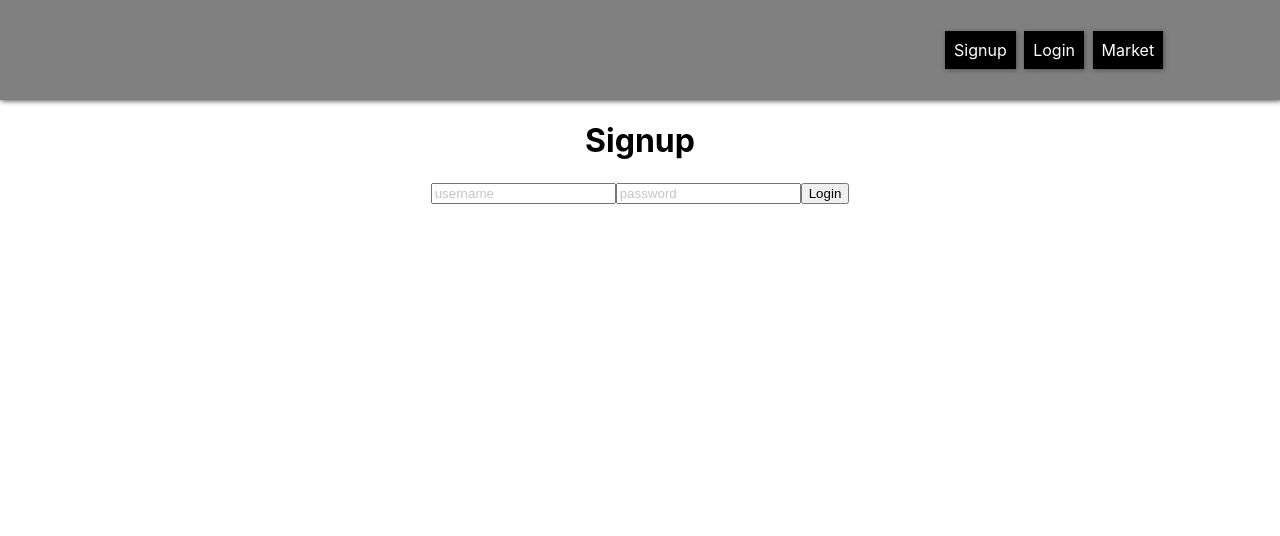
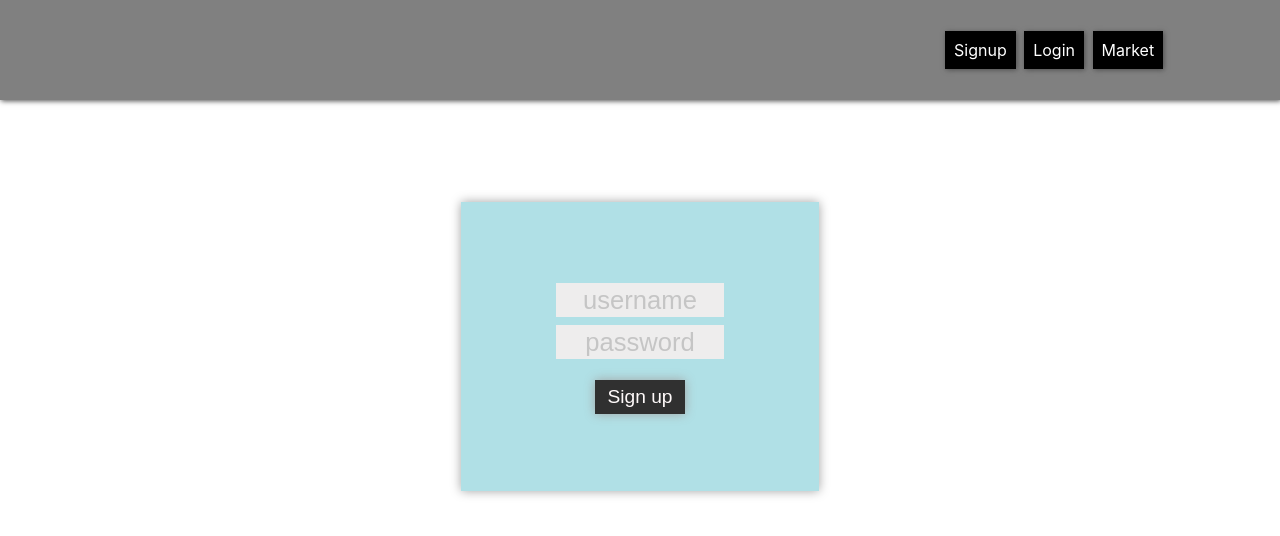
Before and after one commit to ryansnorek/frontend, a React (Create React App) app: page /signup in a window 1280 px wide. Shown: the top 536 px of the page. Built offline with nearby package versions, Linux system fonts and the light colour scheme.

Commit message:
signup edit

```diff
--- a/src/components/Signup.js
+++ b/src/components/Signup.js
@@ -14,8 +14,7 @@ const Signup = () => {
 
     };
     return (
-        <div className="signup">
-            <h1>Signup</h1>
+        <div className="login">
              <form onSubmit={handleSubmit}>
                 <input
                     name="username"
@@ -29,7 +28,7 @@ const Signup = () => {
                     value={signup.password}
                     onChange={handleChange}
                 />
-                <button>Login</button>
+                <button>Sign up</button>
             </form>
             {error ? <p style={{color: "red"}}>invalid login</p> : ""}
         </div>
```
Also changed, not shown: 1 other file (tests, documents, lock files or other folders).
